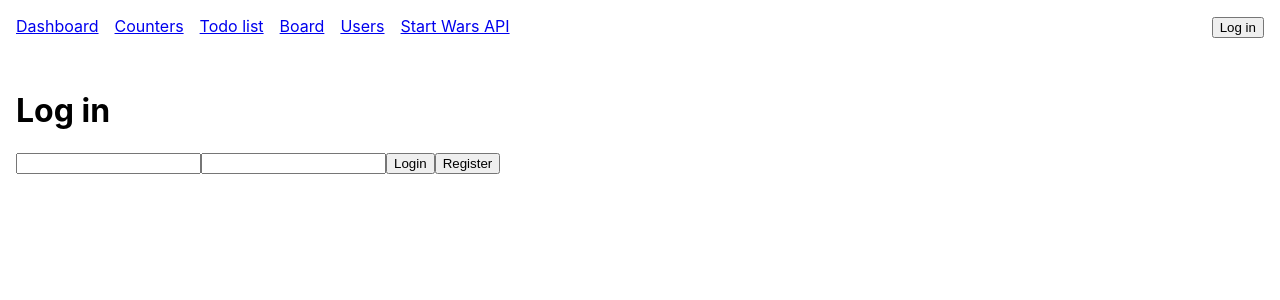
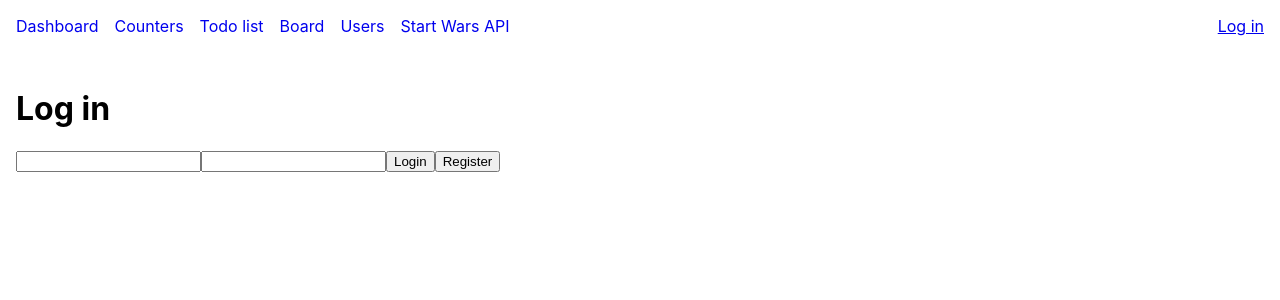
Before and after one commit to loopmode/cairo-workshop-app, a React (Create React App) app: page /login in a window 1280 px wide. Shown: the top 300 px of the page. Built offline with nearby package versions, Linux system fonts and the light colour scheme.

Commit message:
feat: add styled-components

```diff
--- a/package.json
+++ b/package.json
@@ -14,6 +14,7 @@
     "@types/react-dom": "^16.9.0",
     "@types/react-redux": "^7.1.7",
     "@types/react-router-dom": "^5.1.3",
+    "@types/styled-components": "^4.4.3",
     "axios": "^0.19.2",
     "fake-auth": "^0.0.8",
     "localforage": "^1.7.3",
@@ -24,6 +25,7 @@
     "react-redux": "^7.2.0",
     "react-router-dom": "^5.1.2",
     "react-scripts": "3.4.0",
+    "styled-components": "^5.0.1",
     "typescript": "~3.7.2"
   },
   "scripts": {
--- a/src/App.module.scss
+++ /dev/null
@@ -1,9 +0,0 @@
-.App {
-  > nav {
-    padding: 1em;
-  }
-
-  main {
-    padding: 1em;
-  }
-}
--- a/src/App.tsx
+++ b/src/App.tsx
@@ -1,11 +1,5 @@
 import React from "react";
-import css from "./App.module.scss";
-import {
-  BrowserRouter as Router,
-  Route,
-  NavLink,
-  Switch
-} from "react-router-dom";
+import { BrowserRouter as Router, Route, NavLink, Switch } from "react-router-dom";
 import { Dashboard } from "./pages/Dashboard";
 import { TodoListPage } from "./pages/TodoListPage";
 import { BoardPage } from "./pages/BoardPage";
@@ -16,21 +10,43 @@ import { CountersPage } from "./pages/CountersPage";
 import { ProtectedRoute } from "./components/ProtectedRoute/ProtectedRoute";
 import { HeaderLogin } from "./components/HeaderLogin/HeaderLogin";
 import SwapiPage from "./pages/swapi/SwapiPage";
+import styled from "styled-components";
+
+const StyledLink = styled(NavLink)`
+  text-decoration: none;
+  &.active {
+    text-decoration: underline;
+  }
+`;
+
+const StyledApp = styled.div`
+  > header,
+  main {
+    padding: 1em;
+  }
+  ${StyledLink}.active {
+    background: yellow;
+  }
+`;
 
 function App() {
   return (
     <Router>
-      <div className={css.App}>
-        <nav>
-          <NavLink to="/">Dashboard</NavLink>
-          <NavLink to="/counters">Counters</NavLink>
-          <NavLink to="/list">Todo list</NavLink>
-          <NavLink to="/board">Board</NavLink>
-          <NavLink to="/users">Users</NavLink>
-          <NavLink to="/swapi">Start Wars API</NavLink>
-          <span className="flex-1" />
-          <HeaderLogin />
-        </nav>
+      <StyledApp>
+        <header>
+          <nav>
+            <StyledLink to="/" exact>
+              Dashboard
+            </StyledLink>
+            <StyledLink to="/counters">Counters</StyledLink>
+            <StyledLink to="/list">Todo list</StyledLink>
+            <StyledLink to="/board">Board</StyledLink>
+            <StyledLink to="/users">Users</StyledLink>
+            <StyledLink to="/swapi">Start Wars API</StyledLink>
+            <span className="flex-1" />
+            <HeaderLogin />
+          </nav>
+        </header>
         <main>
           <Switch>
             <Route path="/" exact component={Dashboard} />
@@ -38,11 +54,11 @@ function App() {
             <Route path="/counters" component={CountersPage} />
             <ProtectedRoute path="/list" component={TodoListPage} />
             <ProtectedRoute path="/board" component={BoardPage} />
-            <Route path="/users" component={UsersPage} />
-            <Route path="/swapi" component={SwapiPage} />
+            <ProtectedRoute path="/users" component={UsersPage} />
+            <ProtectedRoute path="/swapi" component={SwapiPage} />
           </Switch>
         </main>
-      </div>
+      </StyledApp>
     </Router>
   );
 }
--- a/src/components/HeaderLogin/HeaderLogin.tsx
+++ b/src/components/HeaderLogin/HeaderLogin.tsx
@@ -9,9 +9,5 @@ export const HeaderLogin: React.FC = () => {
   if (isAuthenticated) {
     return <LogoutButton />;
   }
-  return (
-    <NavLink to="/login">
-      <button>Log in</button>
-    </NavLink>
-  );
+  return <NavLink to="/login">Log in</NavLink>;
 };
```
Also changed, not shown: 1 other file (tests, documents, lock files or other folders).
